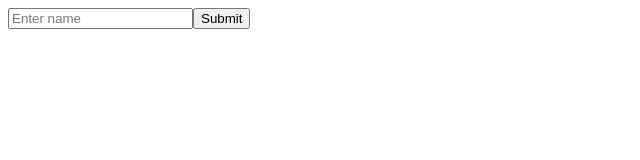
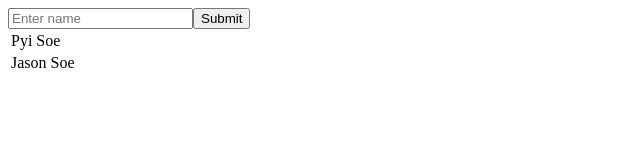
Before and after one commit to pyiso80/my-app, a React (Vite) app in the folder frontend/: page / in a window 1280 px wide. Shown: the top 160 px of the page, without its empty margins (0-640 px from the left). Built offline with nearby package versions, Linux system fonts and the light colour scheme.

Commit message:
Added tests for adding new contact and displaying contacts

```diff
--- a/frontend/src/App.jsx
+++ b/frontend/src/App.jsx
@@ -38,11 +38,12 @@ function App() {
                 />
                 <button type="submit">Submit</button>
             </form>
-            {result && (
-                <p id="result-text">
-                    Returned name: <strong>{result.name}</strong>
-                </p>
-            )}
+            <table id="contact-table">
+                <tbody>
+                    <tr><td>Pyi Soe</td></tr>
+                    <tr><td>Jason Soe</td></tr>
+                </tbody>
+            </table>
         </>
     )
 }
```
Also changed, not shown: 1 other file (tests, documents, lock files or other folders).
